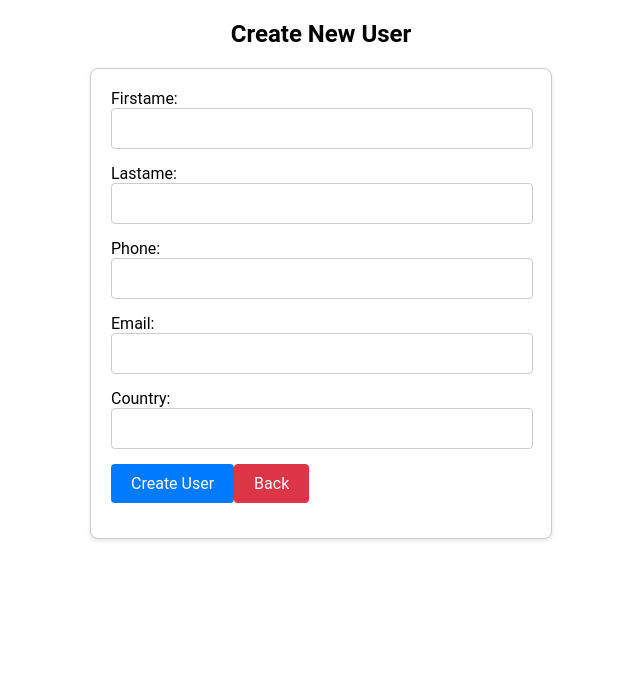
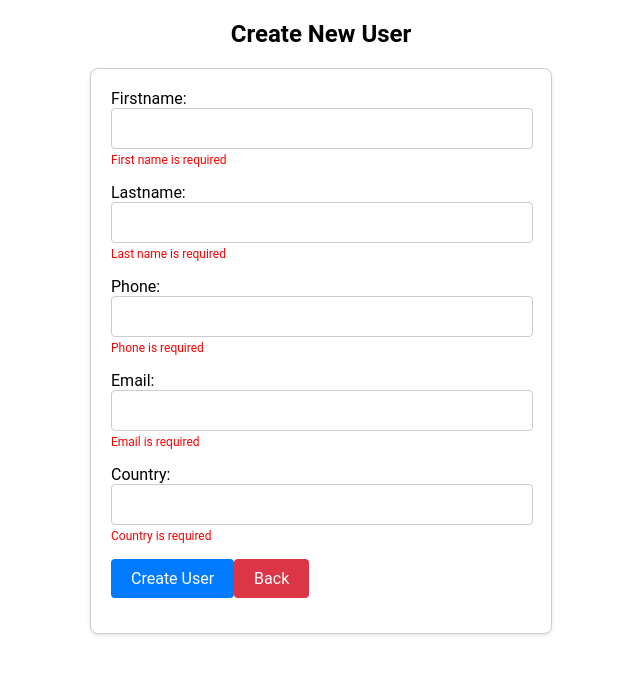
Before and after one commit to kenta-bbw/user-management-react, a Vue app in the folder fronted/: page /create-user in a window 1280 px wide. Shown: the top 674 px of the page, without its empty margins (319-959 px from the left). Built offline with nearby package versions, Linux system fonts and the light colour scheme.

Commit message:
feature: adding validation to createUser and updateUser form | by Kenta Waibel

```diff
--- a/fronted/src/components/CreateForm.vue
+++ b/fronted/src/components/CreateForm.vue
@@ -3,24 +3,29 @@
     <h2 class="form-title">Create New User</h2>
     <form @submit.prevent="createUser" class="user-form">
       <div class="form-group">
-        <label for="name">Firstame:</label>
+        <label for="name">Firstname:</label>
         <input type="text" id="firstname" v-model="newUser.firstname" class="form-control" required />
+        <span v-if="!newUser.firstname" class="error-message">First name is required</span>
       </div>
       <div class="form-group">
-        <label for="name">Lastame:</label>
+        <label for="name">Lastname:</label>
         <input type="text" id="lastname" v-model="newUser.lastname" class="form-control" required />
+        <span v-if="!newUser.lastname" class="error-message">Last name is required</span>
       </div>
       <div class="form-group">
         <label for="phone">Phone:</label>
         <input type="text" id="phone" v-model="newUser.phone" class="form-control" required />
+        <span v-if="!newUser.phone" class="error-message">Phone is required</span>
       </div>
       <div class="form-group">
         <label for="email">Email:</label>
         <input type="email" id="email" v-model="newUser.email" class="form-control" required />
+        <span v-if="!newUser.email" class="error-message">Email is required</span>
       </div>
       <div class="form-group">
         <label for="country">Country:</label>
         <input type="text" id="country" v-model="newUser.country" class="form-control" required />
+        <span v-if="!newUser.country" class="error-message">Country is required</span>
       </div>
       <div class="form-group">
         <button type="submit" class="btn btn-primary" :disabled="isFormInvalid">Create User</button>
@@ -139,4 +144,8 @@ export default {
 .btn-primary:hover {
   background-color: #0056b3;
 }
+.error-message{
+color: red;
+font-size: 12px;
+}
 </style>
--- a/fronted/src/components/UpdateForm.vue
+++ b/fronted/src/components/UpdateForm.vue
@@ -1,29 +1,34 @@
 <template>
   <div>
-    <h2 class="form-title">Edit User</h2>
+    <h2 class="form-title">Create New User</h2>
     <form @submit.prevent="saveChanges" class="user-form">
       <div class="form-group">
         <label for="firstname">Firstname:</label>
-        <input type="text" id="firstname" v-model="editedUser.firstname" class="form-control" />
+        <input type="text" id="firstname" v-model="editedUser.firstname" class="form-control" required />
+        <span v-if="!editedUser.firstname" class="error-message">First name is required</span>
       </div>
       <div class="form-group">
         <label for="lastname">Lastname:</label>
-        <input type="text" id="lastname" v-model="editedUser.lastname" class="form-control" />
+        <input type="text" id="lastname" v-model="editedUser.lastname" class="form-control" required />
+        <span v-if="!editedUser.lastname" class="error-message">Last name is required</span>
       </div>
       <div class="form-group">
         <label for="phone">Phone:</label>
-        <input type="text" id="phone" v-model="editedUser.phone" class="form-control" />
+        <input type="text" id="phone" v-model="editedUser.phone" class="form-control" required />
+        <span v-if="!editedUser.phone" class="error-message">Phone is required</span>
       </div>
       <div class="form-group">
         <label for="email">Email:</label>
-        <input type="email" id="email" v-model="editedUser.email" class="form-control" />
+        <input type="email" id="email" v-model="editedUser.email" class="form-control" required />
+        <span v-if="!editedUser.email" class="error-message">Email is required</span>
       </div>
       <div class="form-group">
         <label for="country">Country:</label>
-        <input type="text" id="country" v-model="editedUser.country" class="form-control" />
+        <input type="text" id="country" v-model="editedUser.country" class="form-control" required />
+        <span v-if="!editedUser.country" class="error-message">Country is required</span>
       </div>
       <div class="form-group">
-        <button type="submit" class="btn btn-primary">Save Changes</button>
+        <button type="submit" class="btn btn-primary" :disabled="isFormInvalid">Save Changes</button>
       </div>
     </form>
   </div>
@@ -32,12 +37,22 @@
 <script>
 export default {
   props: ['userId'],
-
   data() {
     return {
       originalUser: {},
       editedUser: {}
     };
+  },
+  computed: {
+    isFormInvalid() {
+      return (
+        !this.editedUser.firstname ||
+        !this.editedUser.lastname ||
+        !this.editedUser.phone ||
+        !this.editedUser.email ||
+        !this.editedUser.country
+      );
+    }
   },
   async mounted() {
     await this.fetchUser();
@@ -73,10 +88,15 @@ export default {
       } catch (error) {
         console.error('Error saving changes:', error);
       }
+    },
+    redirectToDashboard() {
+      this.$router.push({ name: 'Dashboard' });
     }
   }
 };
 </script>
+
+
 <style scoped>
 *{
   font-family: 'Roboto', sans-serif;
@@ -130,4 +150,8 @@ export default {
 .btn-primary:hover {
   background-color: #0056b3;
 }
+.error-message{
+color: red;
+font-size: 12px;
+}
 </style>
```
